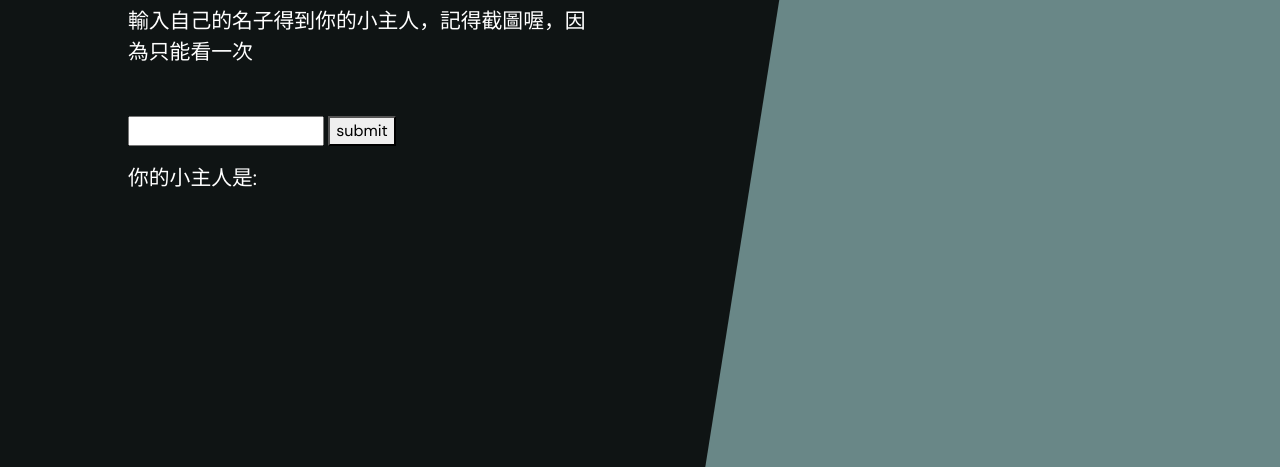
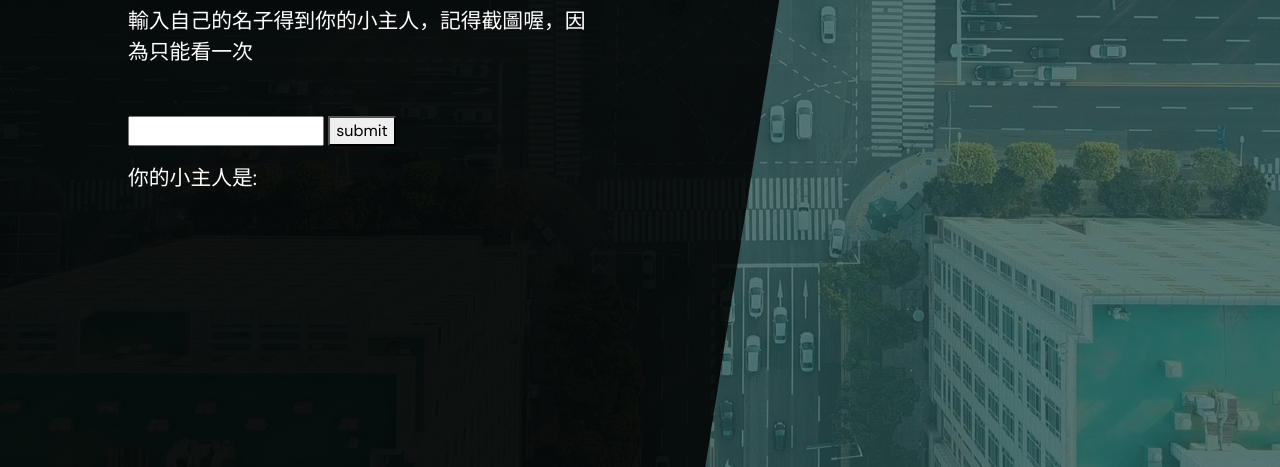
Before and after one commit to dog2005xx/exchangeGift, a plain HTML site: page index.html in a window 1280 px wide. Shown: the part 333-800 px from the top of the page. Drawn offline with nearby package versions, Linux system fonts and the light colour scheme; no server answers.

Commit message:
add jpg background

```diff
--- a/index.html
+++ b/index.html
@@ -19,6 +19,7 @@
     <body>
         <!-- Background Video-->
         <!-- <video class="bg-video" playsinline="playsinline" autoplay="autoplay" muted="muted" loop="loop"><source src="assets/mp4/bg.mp4" type="video/mp4" /></video> -->
+        <body background="assets/img/bg-mobile-fallback.jpg"></body>
         <!-- Masthead-->
         <script src="https://www.gstatic.com/firebasejs/5.5.6/firebase.js"></script>
     <script>
```
